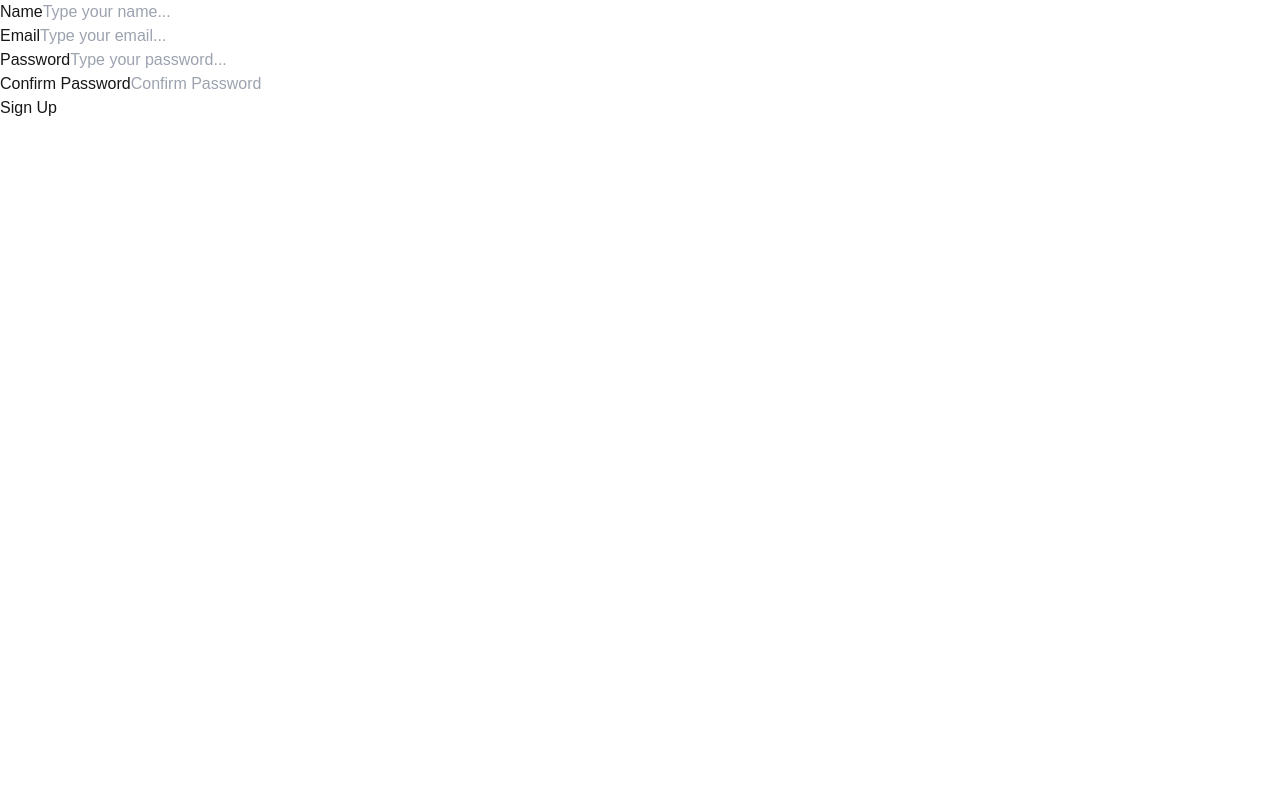
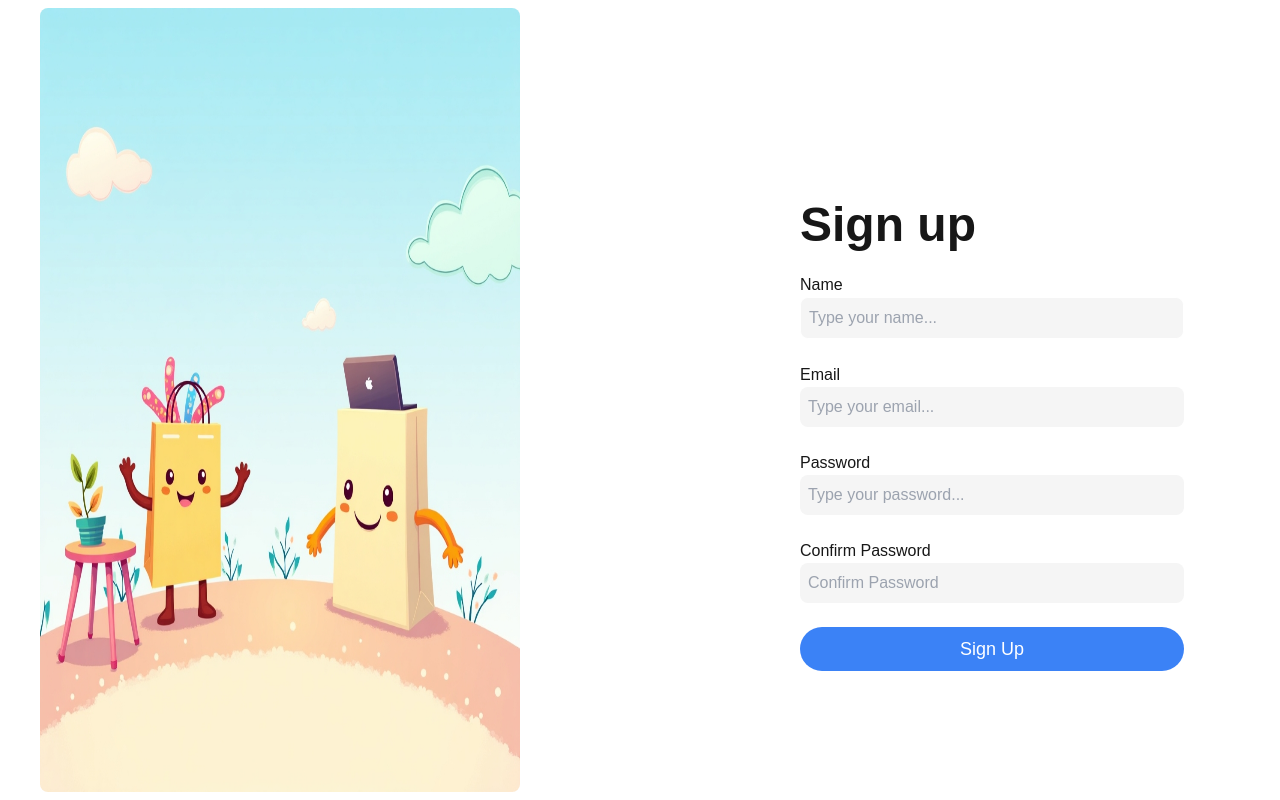
Before and after one commit to gmkoeb/ecommerce, a Next.js app in the folder web/: page /sign_up in a window 1280 px wide. Built offline with nearby package versions, Linux system fonts and the light colour scheme.

Commit message:
feat: styling with tailwindcss
- Added some styling with tailwindcss
- Added a red border to input field that were touched and have errors

```diff
--- a/web/app/sign_up/page.tsx
+++ b/web/app/sign_up/page.tsx
@@ -2,6 +2,7 @@
 import { ErrorMessage, Field, Form, Formik, FormikErrors, FormikHelpers } from "formik";
 import { api } from "../lib/axios";
 import { AxiosResponse } from "axios";
+import { useState } from "react";
 
 interface SignUpFormValues {
   name: string,
@@ -38,7 +39,8 @@ export default function SignUp() {
   }
 
   return(
-    <div>
+    <div className="grid grid-cols-2">
+      <img src="signupcover.jpeg" alt="Supermarket cart" className="h-[98vh] mt-2 rounded-lg ml-10 w-[75%]"/>
       <Formik
         initialValues={initialValues}
         onSubmit={(values, actions) => handleSubmit(values, actions)}
@@ -65,29 +67,79 @@ export default function SignUp() {
           return errors
         }}
       >
-        <Form>
-          <div>
+        {({ errors, touched }) => (
+          <Form className="flex flex-col mt-20 justify-center gap-6 text-left ml-40">
+            <h1 className="text-5xl text-left font-bold">Sign up</h1>
+            <div className="w-96 flex flex-col">
+              <div className="flex justify-between">
                 <label htmlFor="name">Name</label>
-            <Field id="name" name="name" type="text" placeholder="Type your name..."></Field>
-            <ErrorMessage name="name"></ErrorMessage>
+                <ErrorMessage className="text-red-500 font-bold" name="name" component={'div'}></ErrorMessage>
               </div>
-          <div>
+              <Field
+                className={
+                  errors.name && touched.name ?
+                  "bg-neutral-100 border border-red-500 rounded-lg p-2" :
+                  "bg-neutral-100 border border-white rounded-lg p-2"
+                }
+                id="name"
+                name="name"
+                type="text"
+                placeholder="Type your name...">
+              </Field>
+            </div>
+            <div className="w-96 flex flex-col">
+              <div className="flex justify-between">
                 <label htmlFor="email">Email</label>
-            <Field id="email" name="email" type="text" placeholder="Type your email..."></Field>
-            <ErrorMessage name="email"></ErrorMessage>
+                <ErrorMessage className="text-red-500 font-bold" name="email" component={'div'}></ErrorMessage>
               </div>
-          <div>
+              <Field
+                className={
+                  errors.email && touched.email ?
+                  "bg-neutral-100 border border-red-500 rounded-lg p-2" :
+                  "bg-neutral-100 rounded-lg p-2"
+                }
+                id="email"
+                name="email"
+                type="text"
+                placeholder="Type your email...">
+
+              </Field>
+            </div>
+            <div className="w-96 flex flex-col">
+              <div className="flex justify-between">
                 <label htmlFor="password">Password</label>
-            <Field id="password" name="password" type="password" placeholder="Type your password..."></Field>
-            <ErrorMessage name="password"></ErrorMessage>
+                <ErrorMessage className="text-red-500 font-bold" name="password" component={'div'}></ErrorMessage>
               </div>
-          <div>
+              <Field className={
+                  errors.password && touched.password ?
+                  "bg-neutral-100 border border-red-500 rounded-lg p-2" :
+                  "bg-neutral-100 rounded-lg p-2"
+                }
+                id="password"
+                name="password"
+                type="password"
+                placeholder="Type your password...">
+              </Field>
+            </div>
+            <div className="w-96 flex flex-col">
+              <div className="flex justify-between">
                 <label htmlFor="confirm_password">Confirm Password</label>
-            <Field id="confirm_password" name="confirm_password" type="password" placeholder="Confirm Password"></Field>
-            <ErrorMessage name="confirm_password"></ErrorMessage>
+                <ErrorMessage className="text-red-500 font-bold text-center" name="confirm_password" component={'div'}></ErrorMessage>
               </div>
-          <button type="submit">Sign Up</button>
+              <Field
+                className={
+                  errors.confirm_password && touched.confirm_password ?
+                  "bg-neutral-100 border border-red-500 rounded-lg p-2" :
+                  "bg-neutral-100 rounded-lg p-2"
+                }
+                id="confirm_password" name="confirm_password"
+                type="password"
+                placeholder="Confirm Password">
+              </Field>
+            </div>
+            <button className="w-96 bg-blue-500 text-white py-2 rounded-full text-lg" type="submit">Sign Up</button>
           </Form>
+        )}
       </Formik>
     </div>
   )
```
Also changed, not shown: web/public/signupcover.jpeg (added). Lines whose indentation alone changed are shown as unchanged.
